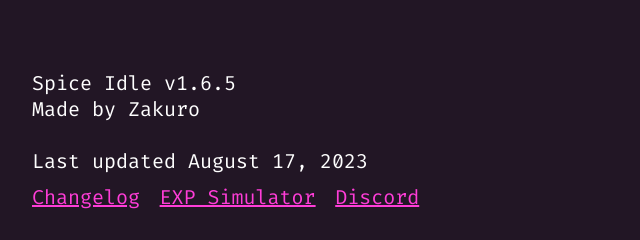
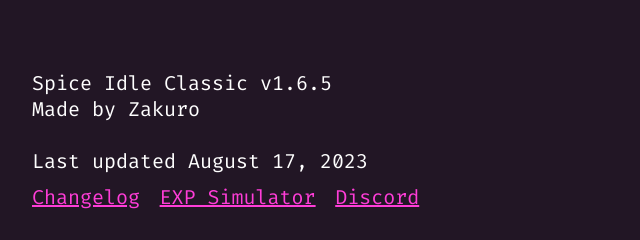
Before and after one commit to Zakuro98/Spice-Idle-Classic, a plain HTML site: page index.html in a window 1280 px wide. Shown: the part 529-769 px from the top of the page, 0-640 px from the left. Drawn offline with Linux system fonts and the light colour scheme.

Commit message:
Update index.html

```diff
--- a/index.html
+++ b/index.html
@@ -5,7 +5,7 @@
         <meta charset="utf-8">
         <meta name="keywords" content="spice, idle, spice idle, incremental">
         <meta name="description" content="expand your spice empire">
-        <title>Spice Idle</title>
+        <title>Spice Idle Classic</title>
         <link rel="stylesheet" href="https://fonts.googleapis.com/css2?family=Fira+Code:wght@400;700">
         <link rel="stylesheet" type="text/css" href="style.css">
     </head>
@@ -1365,7 +1365,7 @@
             </div>
 
             <p id="version" class="info">
-                Spice Idle v1.6.5<br>Made by Zakuro<br><br>Last updated August 17, 2023
+                Spice Idle Classic v1.6.5<br>Made by Zakuro<br><br>Last updated August 17, 2023
             </p>
             <a href="changelog.html" target="_blank" class="info link">Changelog</a>
             <a href="https://zakuro98.github.io/EXP-Simulator/" target="_blank" class="info link">EXP Simulator</a>
```
